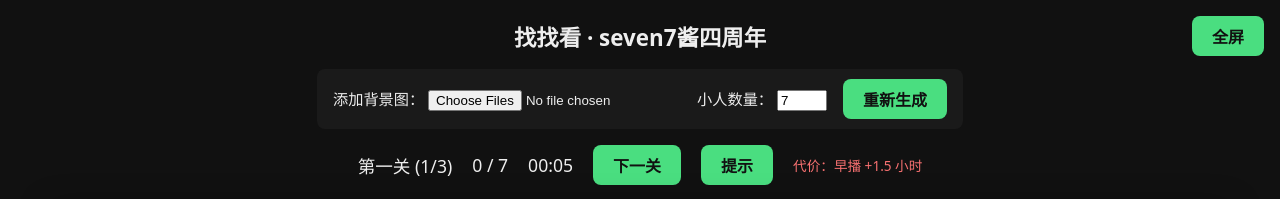
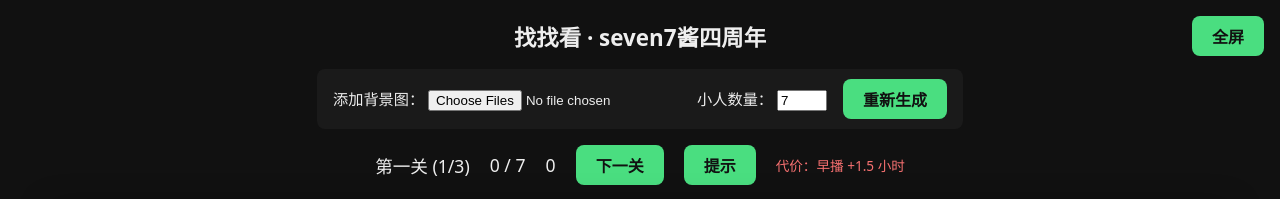
Before and after one commit to Hatsune-Miku-01/seven7-find-game, a plain HTML site: page index.html in a window 1280 px wide. Shown: the top 199 px of the page. Drawn offline with Linux system fonts and the light colour scheme.

Commit message:
Turn timer into a plain cumulative hint-penalty counter
Not a running clock: starts at 0 and just adds 1.5 per hint click.

Co-Authored-By: Claude Sonnet 4.6 <noreply@anthropic.com>

```diff
--- a/index.html
+++ b/index.html
@@ -26,7 +26,7 @@
   <div id="hud">
     <span id="level-name"></span>
     <span id="counter"></span>
-    <span id="timer">00:00</span>
+    <span id="timer">0</span>
     <span id="win-message" class="hidden"></span>
     <button id="prev-btn" class="hidden">上一关</button>
     <button id="next-btn" class="hidden">下一关</button>
--- a/js/game.js
+++ b/js/game.js
@@ -24,27 +24,16 @@ const penaltyConfirm = document.getElementById('penalty-confirm');
 const timerEl = document.getElementById('timer');
 const hintBtn = document.getElementById('hint-btn');
 
-// 总计时，从 0 开始一直往上计（不分关卡），提示按钮会给它加罚时
-let elapsedSeconds = 0;
-
-function formatTimer(totalSeconds) {
-  const m = Math.floor(totalSeconds / 60);
-  const s = Math.floor(totalSeconds % 60);
-  return `${String(m).padStart(2, '0')}:${String(s).padStart(2, '0')}`;
-}
+// 纯累加显示，不是计时器：从 0 开始，每点一次提示 +1.5
+let hintPenalty = 0;
 
 function updateTimerDisplay() {
-  timerEl.textContent = formatTimer(elapsedSeconds);
+  timerEl.textContent = String(hintPenalty);
 }
-
-setInterval(() => {
-  elapsedSeconds += 1;
-  updateTimerDisplay();
-}, 1000);
 
 hintBtn.addEventListener('click', () => {
   if (currentLevel === -1) return;
-  elapsedSeconds += 90; // 罚时 1.5 分钟，对应"早播 +1.5 小时"的梗
+  hintPenalty += 1.5; // 对应"早播 +1.5 小时"的梗
   updateTimerDisplay();
 
   const unfoundEls = [...stage.querySelectorAll('.figure')].filter(
```
